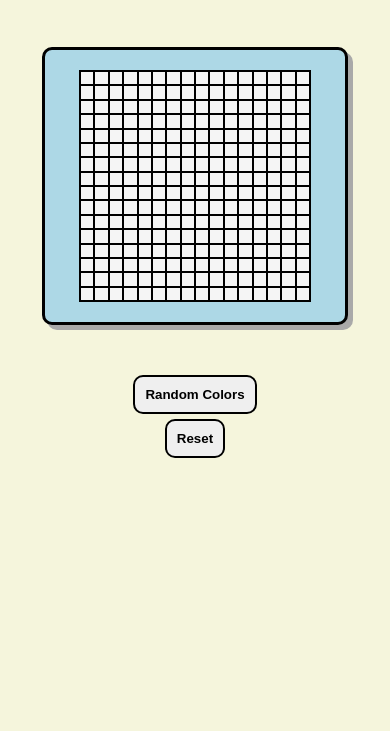
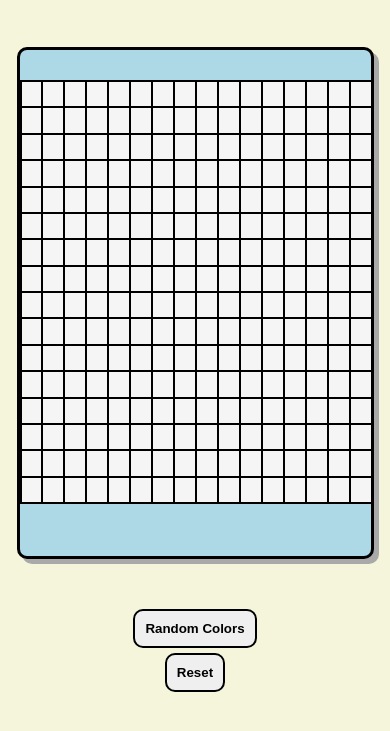
Before and after one commit to schea85/etch-a-sketch, a plain HTML site: page index.html in a window 390 px wide. Shown: the part 59-790 px from the top of the page. Drawn offline with Linux system fonts and the light colour scheme.

Commit message:
changed styling

```diff
--- a/script.js
+++ b/script.js
@@ -19,14 +19,12 @@ function createGrid(size) {
 
 createGrid(16);
 
-//hover over pixels
+//hover over pixels Desktop
 function etchASketch(colorFunc) {
     let gridPixel = document.querySelectorAll(".sketch-container div");
     gridPixel.forEach(pixel => {
         pixel.addEventListener("mouseover", (event) => {
-
             event.target.style.backgroundColor = colorFunc ? colorFunc() : "darkgray";
-
         });
     });
 };
--- a/styles.css
+++ b/styles.css
@@ -156,23 +156,31 @@ button:hover {
     border: 5px solid lightgreen;
 }
 
+/* ==========
+Media Query
+=========== */
+
 @media (max-width: 500px){
     .title {
         font-size: 1.5rem;
     }
 
     .container {
-        max-width: 300px;
+        /*max-width: 300px;
         width: 100%;
-        max-height: 300px;
+        height: 300px; */
+        width: 90vw;
+        height: 60vh;
     }
 
     .sketch-container {
-        max-width: 230px;
+        /*max-width: 230px;
         width: 100%;
-        max-height: 230px;
+        height: 230px; */
+        width: 90vw;
+        height: 50vh;
         background-color: whitesmoke;
-        margin: 20px auto;
+        margin: 30px auto;
     }
 
     .buttons {
```
